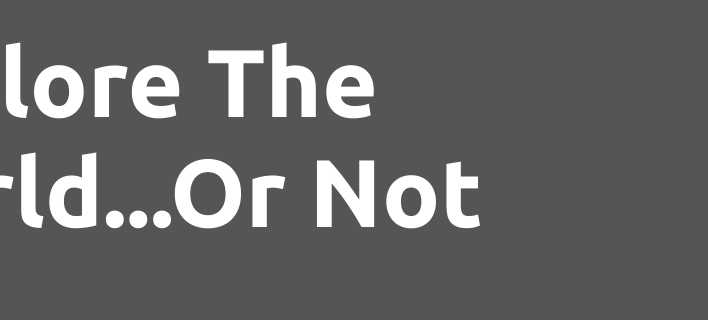
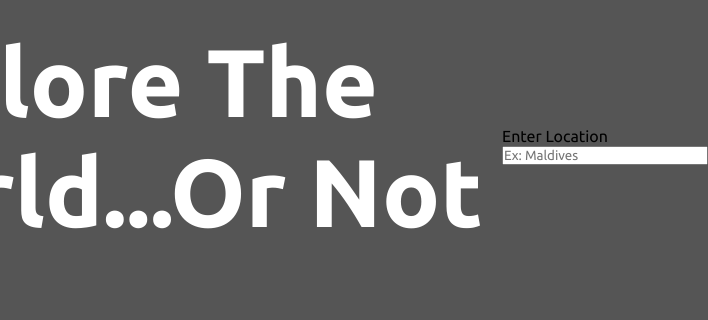
Before and after one commit to CJR85/travel-website-header, a plain HTML site: page index.html in a window 1280 px wide. Shown: the part 215-535 px from the top of the page, 572-1280 px from the left. Drawn offline with Linux system fonts and the light colour scheme.

Commit message:
Create searchBox

```diff
--- a/index.html
+++ b/index.html
@@ -41,6 +41,12 @@
           <h2>Explore The World...Or Not</h2>
           <a href="#" class="btn">Try to Book Now</a>
         </div>
+        <div class="searchBox">
+          <div class="inputBx">
+            <p>Enter Location</p>
+            <input type="text" placeholder="Ex: Maldives" />
+          </div>
+        </div>
       </div>
     </div>
   </body>
```
